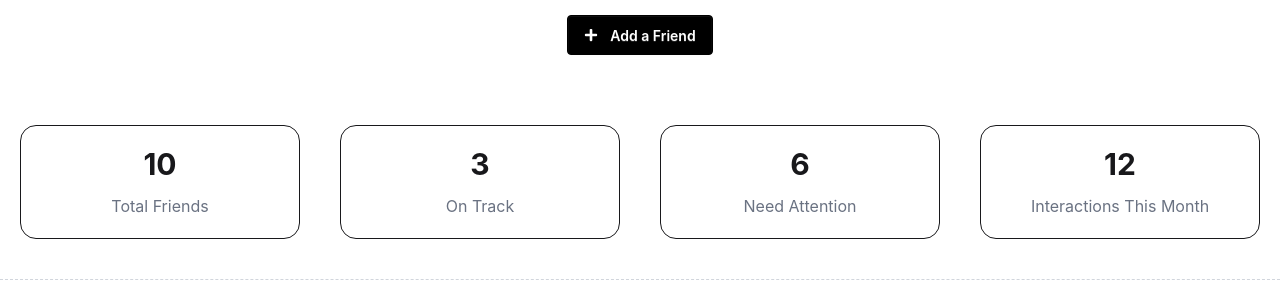
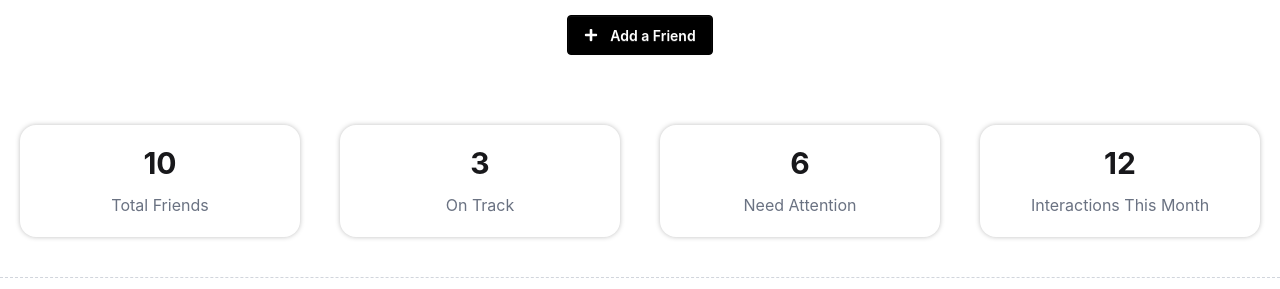
Before and after one commit to shanto2575/KeenKeeper, a React (Vite) app: page / in a window 1280 px wide. Shown: the part 260-549 px from the top of the page. Built offline with nearby package versions, Linux system fonts and the light colour scheme.

Commit message:
small tailwind css change shadow

```diff
--- a/src/Components/Banner.jsx
+++ b/src/Components/Banner.jsx
@@ -13,19 +13,19 @@ const Banner = () => {
                 </button>
             </div>
             <div className='grid grid-cols-2 lg:grid-cols-4 gap-10 m-5 lg:mb-10 text-center'>
-                <div className='space-y-3 border rounded-2xl p-5'>
+                <div className='space-y-3 shadow-[0_0_5px_rgba(0,0,0,0.25)] rounded-2xl p-5'>
                     <h2 className='text-3xl font-bold'>10</h2>
                     <h2 className='text-gray-500'>Total Friends</h2>
                 </div>
-                <div className='space-y-3 border rounded-2xl p-5'>
+                <div className='space-y-3 shadow-[0_0_5px_rgba(0,0,0,0.25)] rounded-2xl p-5'>
                     <h2 className='text-3xl font-bold'>3</h2>
                     <h2 className='text-gray-500'>On Track</h2>
                 </div>
-                <div className='space-y-3 border rounded-2xl p-5'>
+                <div className='space-y-3 shadow-[0_0_5px_rgba(0,0,0,0.25)] rounded-2xl p-5'>
                     <h2 className='text-3xl font-bold'>6</h2>
                     <h2 className='text-gray-500'>Need Attention</h2>
                 </div>
-                <div className='space-y-3 border rounded-2xl p-5'>
+                <div className='space-y-3 shadow-[0_0_5px_rgba(0,0,0,0.25)] rounded-2xl p-5'>
                     <h2 className='text-3xl font-bold'>12</h2>
                     <h2 className='text-gray-500'>Interactions This Month</h2>
                 </div>
--- a/src/Components/FriendSection/Ui/FriendCard.jsx
+++ b/src/Components/FriendSection/Ui/FriendCard.jsx
@@ -18,7 +18,7 @@ const FriendCard = ({ friend }) => {
     }
 
     return (
-        <Link to={`/friendsdetails/${id}`} className='p-5 rounded-2xl shadow-[0_0_25px_rgba(0,0,0,0.25)] h-90 flex flex-col items-center justify-center space-y-4 text-center hover:shadow-amber-700'>
+        <Link to={`/friendsdetails/${id}`} className='p-5 rounded-2xl shadow-[0_0_15px_rgba(0,0,0,0.25)] h-90 flex flex-col items-center justify-center space-y-4 text-center hover:shadow-amber-800'>
             <img src={picture} alt={name} className='rounded-full w-20 h-20' />
             <h2 className='text-2xl font-bold'>{name}</h2>
             <p className='text-gray-400'>{days_since_contact} days ago</p>
--- a/src/Components/Navbar.jsx
+++ b/src/Components/Navbar.jsx
@@ -15,7 +15,6 @@ const Navbar = () => {
                     <FaHome /> Home
                 </NavLink>
             </li>
-
             <li>
                 <NavLink to="/timeline" className={({ isActive }) =>
                     `font-semibold flex items-center gap-2 ${isActive ? 'bg-[#244D3F] text-white' : ''}`
@@ -23,7 +22,6 @@ const Navbar = () => {
                     <IoTimeOutline /> Timeline
                 </NavLink>
             </li>
-
             <li>
                 <NavLink to="/stats" className={({ isActive }) =>
                     `font-semibold flex items-center gap-2 ${isActive ? 'bg-[#244D3F] text-white' : ''}`
```
